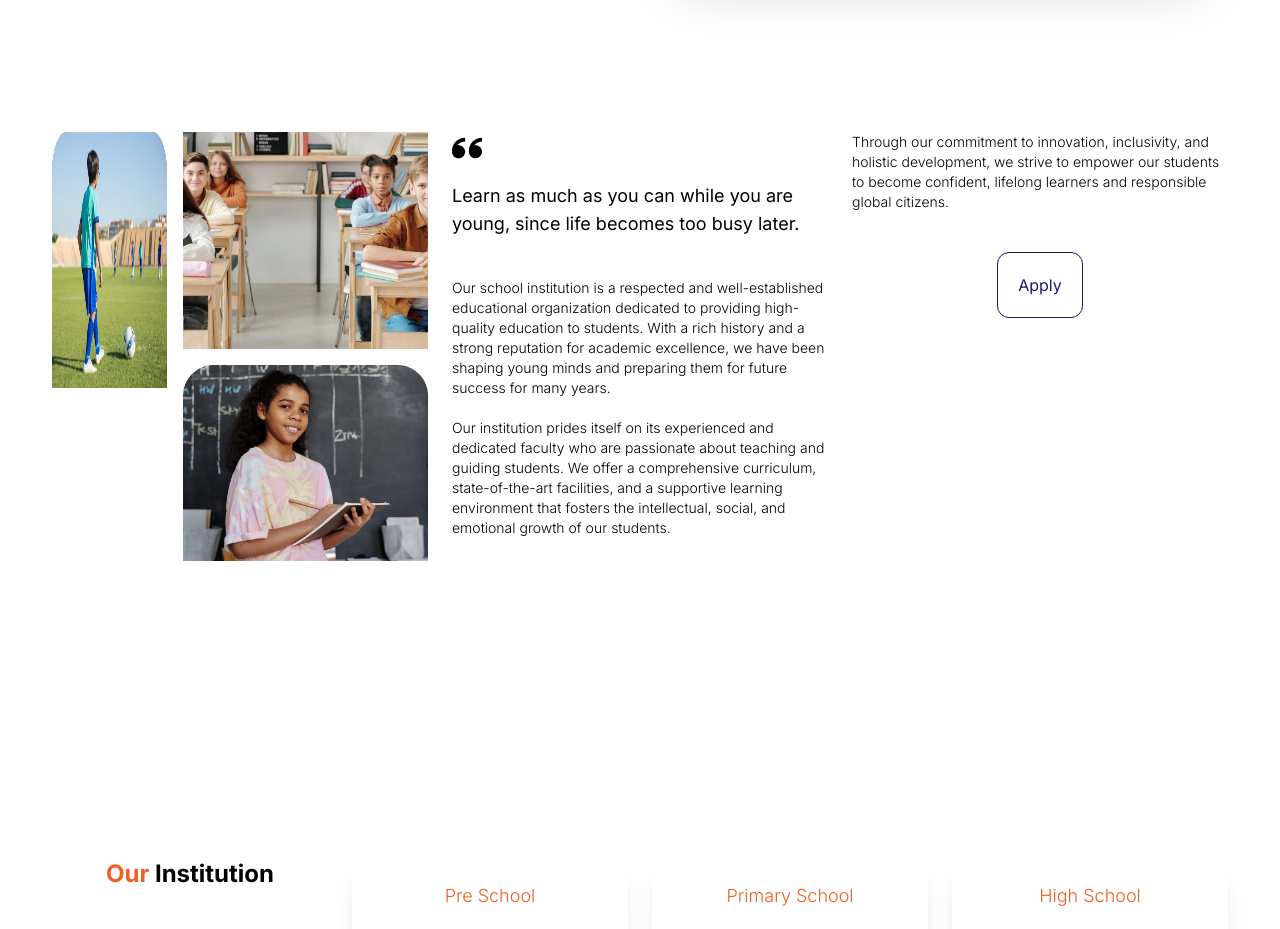
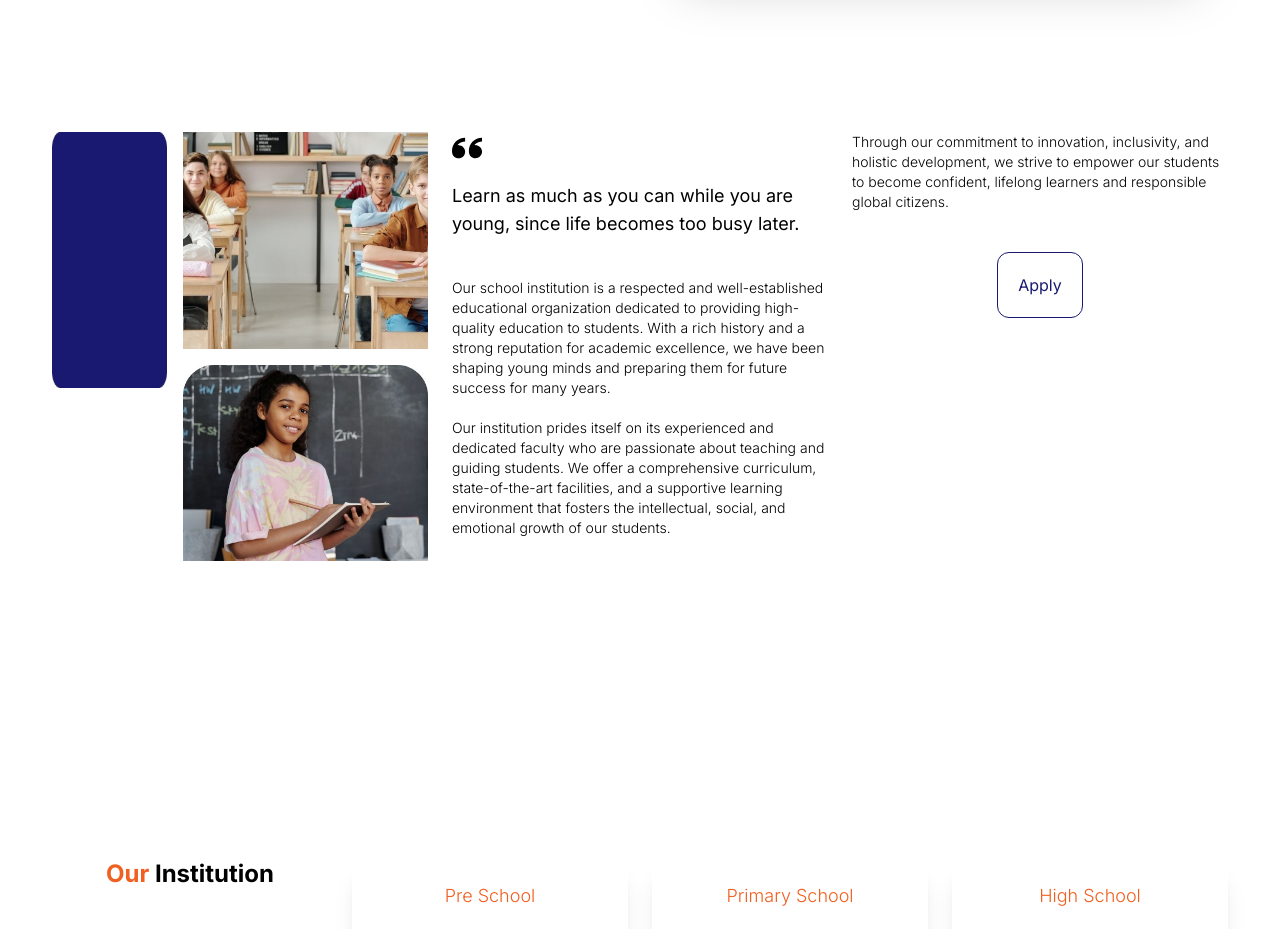
Before and after one commit to Techtechn/hybrid-schools, a Next.js app: page /Home in a window 1280 px wide. Shown: the part 7820-8749 px from the top of the page. Built offline with nearby package versions, Linux system fonts and the light colour scheme.

Commit message:
Fixed Bugs

```diff
--- a/app/Sections/Institution/Institution.jsx
+++ b/app/Sections/Institution/Institution.jsx
@@ -1,10 +1,11 @@
 import React from "react";
 import Image from "next/image";
-import Img from "../../assets/inst-4.jpg";
+import Img from "../../assets/Inst-4.jpg";
 import Img2 from "../../assets/news-1.jpg";
 import Img3 from "../../assets/news-2.jpg";
 import Img4 from "../../assets/news-3.jpg";
 import Img5 from "../../assets/inst-6.jpg";
+import Blue from "../../assets/inst-3.jpg";
 import { ImQuotesLeft } from "react-icons/im";
 
 const Institution = () => {
@@ -16,7 +17,7 @@ const Institution = () => {
           <div className="">
             <div class="grid grid-rows-3 grid-flow-col gap-4">
               <div class="row-span-3">
-                <Image className="w-full h-64" src={Img3} alt="Ins" />
+                <Image className="w-full h-64" src={Blue} alt="Ins" />
               </div>
               <div class="col-span-2">
                 <Image src={Img} alt="Ins" />
```
